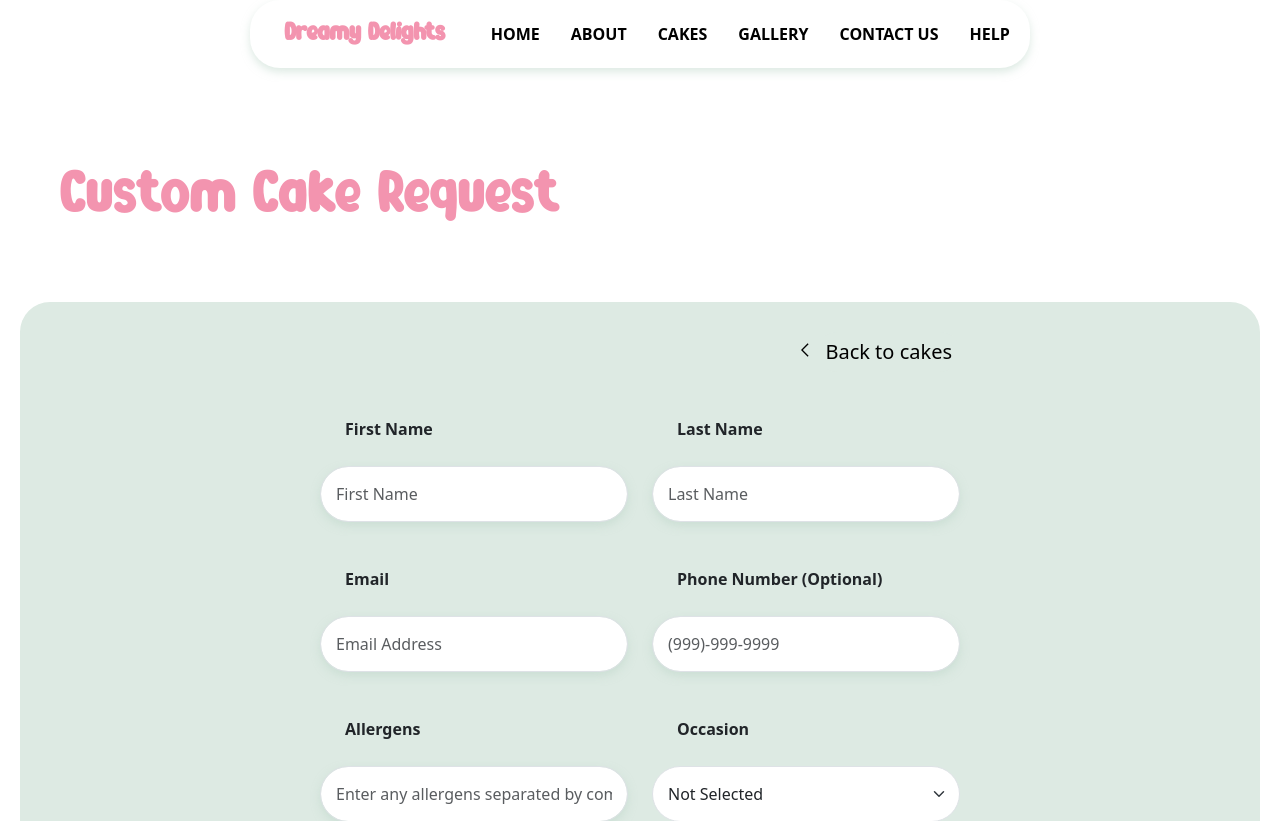
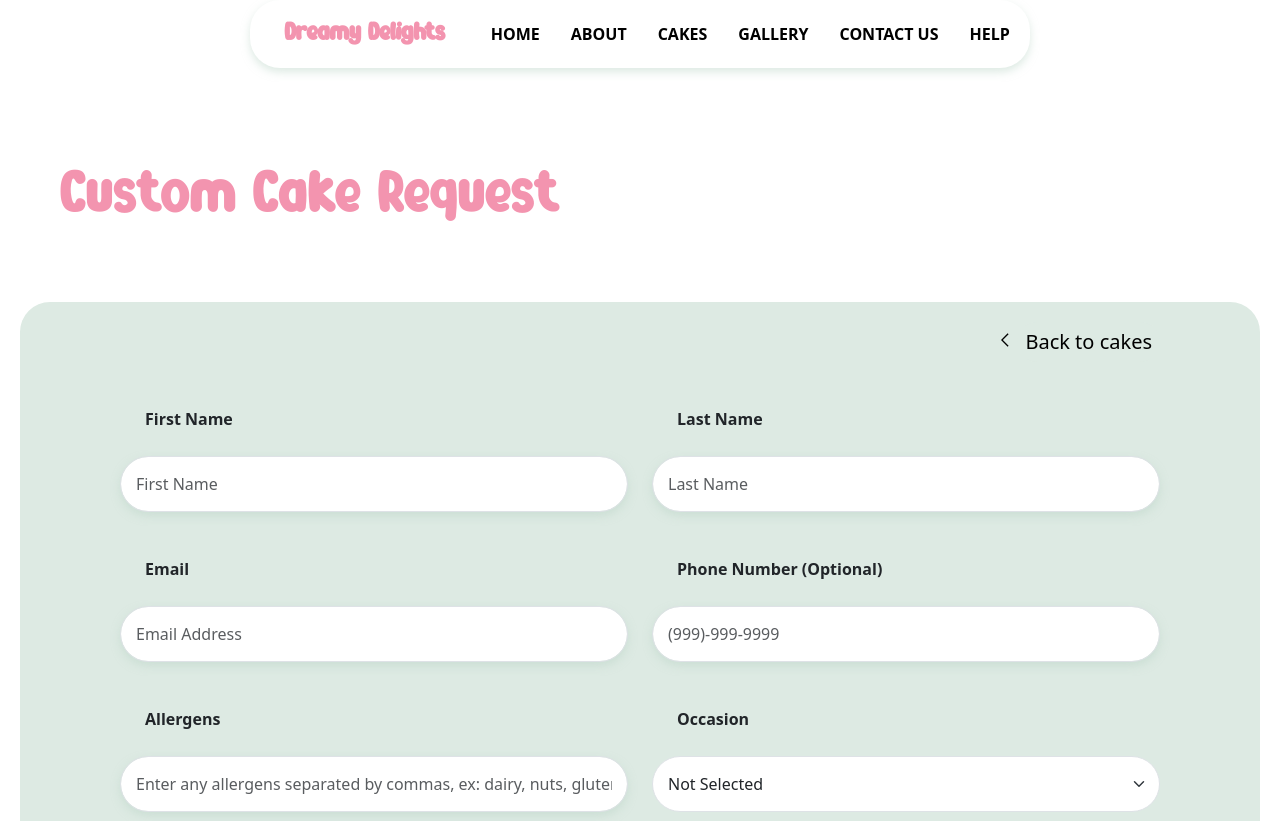
Before and after one commit to lamakoleib/DreamyDelights, a React (Create React App) app: page /rqform in a window 1280 px wide. Shown: the top 821 px of the page. Built offline with nearby package versions, Linux system fonts and the light colour scheme.

Commit message:
fixed spacing issue with form

```diff
--- a/src/index.css
+++ b/src/index.css
@@ -587,7 +587,7 @@
 
 .form-wrapper{
   background-color: #ddeae3;
-  padding: 0 300px 0 300px;
+  padding: 0 100px 0 100px;
   border-radius: 30px;
 }
 
@@ -642,10 +642,10 @@
 }
 
 .back-btn{
-  margin-top: 30px;
+
   background-color: #ddeae3;
   box-shadow: 0 4px 8px rgba(187, 214, 199, 0);
-
+  margin-top: 20px;
   padding: 5px;
   padding-left: 8px;
   padding-right: 8px;
@@ -669,7 +669,7 @@
 
 .back-image{
   height: 2vh;
-  margin-top: 40px;
+  margin-top: 30px;
 
 }
 
```
